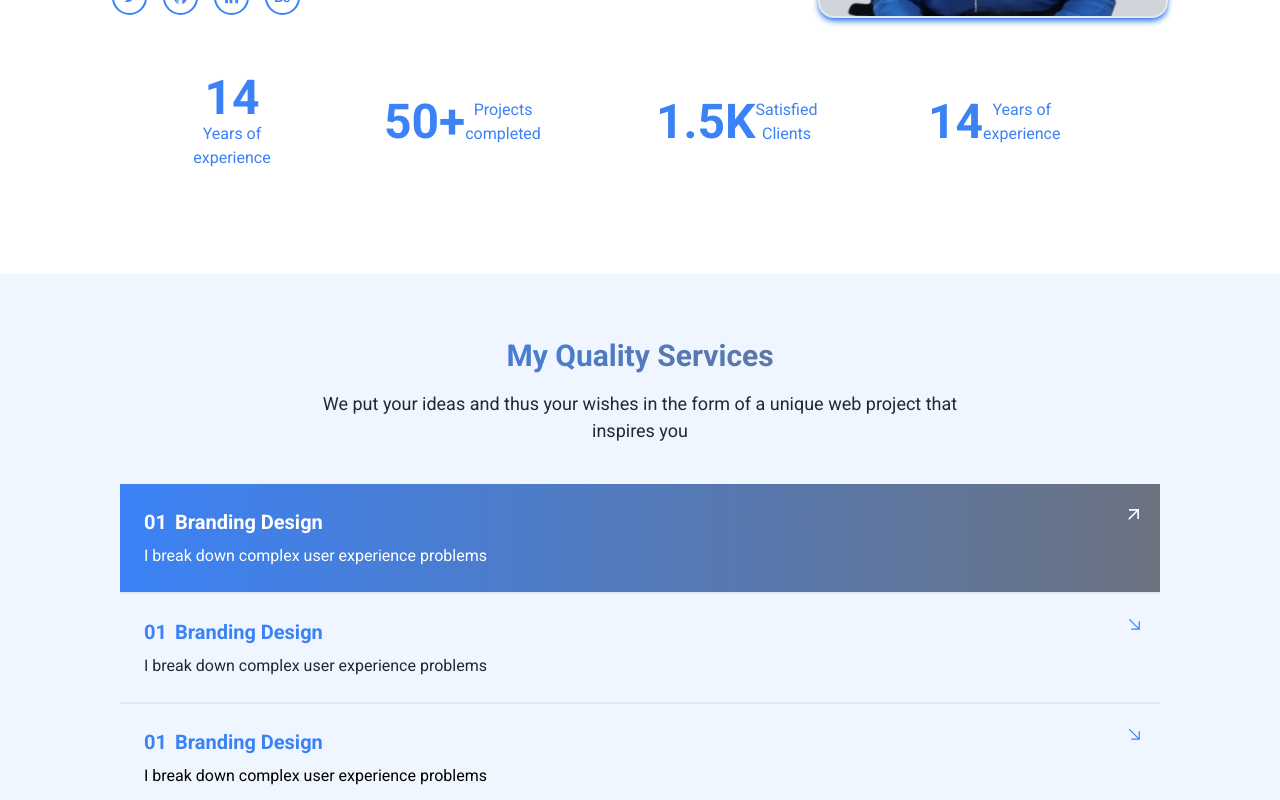
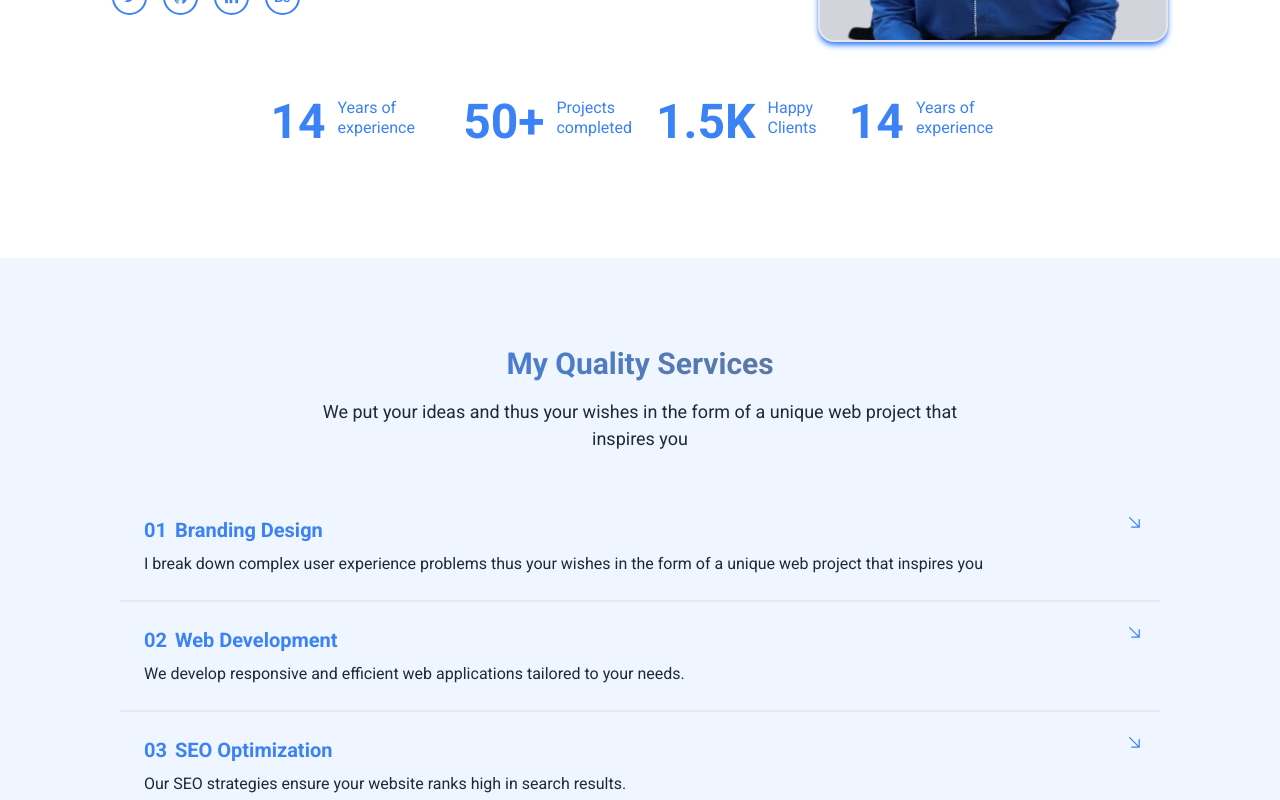
Before and after one commit to fortuneDEE/Portfolio, a React (Vite) app: page / in a window 1280 px wide. Shown: the part 500-1300 px from the top of the page. Built offline with nearby package versions, Linux system fonts and the light colour scheme.

Commit message:
updates to mobile

```diff
--- a/src/components/Landing.tsx
+++ b/src/components/Landing.tsx
@@ -10,8 +10,8 @@ import Fortune from '/favicon.png'
 
 const Landing = () => {
   return (
-    <section className="w-full h-full max-w-[1440px] font-sans px-5 py-6 md:py-12 xs:px-10 sm:px-16 md:px-20 lg:px-28">
-      <div className="flex flex-col md:flex-row items-center md:items-start">
+    <section className="w-full h-full max-w-[1440px] mx-auto font-sans px-5 py-6 md:py-12 xs:px-10 sm:px-16 md:px-20 lg:px-28">
+      <div className="flex flex-col md:flex-row  md:items-start">
         <div className="flex-1 md:mr-8">
           <h1 className="text-4xl lg:text-5xl font-bold leading-tight text-transparent bg-clip-text bg-gradient-to-r from-blue-500 to-gray-900 mb-4">
             <span className="text-gray-700 text-xl block mb-2">
@@ -19,7 +19,7 @@ const Landing = () => {
             </span>
             Web Developer + <br /> Scrum Master
           </h1>
-          <p className="text-xl md:text-lg text-gray-700 mb-6 md:mb-8">
+          <p className="text-xl hidden md:block md:text-lg text-gray-700 mb-6 md:mb-8">
             I break down complex problems to create user-centric solutions that
             connect billions of people.
           </p>
@@ -64,15 +64,19 @@ const Landing = () => {
             </div>
           </div>
         </div>
-        <div className="flex justify-center md:justify-end flex-1 mb-6 md:mb-0">
+        <div className="flex justify-center md:justify-end flex-1 my-6 md:mb-0">
           <img
             src={Fortune}
             alt="Fortune Ellah"
-            className="w-[300px] h-[300px] md:w-[350px] md:h-[350px] rounded-2xl bg-gray-300 shadow-md shadow-blue-500 hover:border-blue-500 border-2"
+            className="w-[350px] h-[400px] md:w-[350px] md:h-[350px] rounded-2xl bg-gray-300 shadow-md shadow-blue-500 hover:border-blue-500 border-2"
           />
         </div>
-        <div className="flex flex-col md:hidden items-center">
-          <button className="border-blue-500 border-2 flex items-center text-blue-500 px-6 py-3 rounded-full font-bold text-base hover:bg-blue-500 hover:text-white transform hover:scale-110 transition duration-300 ease-in-out mb-4">
+        <p className="text-xl md:hidden md:text-lg text-gray-700 my-6 md:mb-8">
+          I break down complex problems to create user-centric solutions that
+          connect billions of people.
+        </p>
+        <div className="flex md:hidden items-center space-x-8">
+          <button className="border-blue-500 border-2 flex items-center text-blue-500 px-8 py-3 rounded-full font-medium leading-5  text-base hover:bg-blue-500 hover:text-white transform hover:scale-110 transition duration-300 ease-in-out">
             Download CV
             <FiDownload className="mx-2" />
           </button>
@@ -112,31 +116,31 @@ const Landing = () => {
           </div>
         </div>
       </div>
-      <div className="grid grid-cols-1 sm:grid-cols-2 lg:grid-cols-4 gap-8 my-14 items-center justify-center">
-        <div className="text-blue-500 flex  flex-col items-center">
+      <div className="grid grid-cols-1 w-[70%] mx-auto sm:grid-cols-2 lg:grid-cols-4 gap-8 my-14">
+        <div className="text-blue-500 sm:flex-row flex flex-col space-x-3">
           <h2 className="text-5xl font-bold">14</h2>
-          <p className="text-base text-center">
+          <p className="text-base mb-4 leading-tight">
             Years of <br />
             experience
           </p>
         </div>
-        <div className="text-blue-500 sm:flex-row flex flex-col items-center">
+        <div className="text-blue-500 sm:flex-row flex flex-col space-x-3">
           <h2 className="text-5xl font-bold">50+</h2>
-          <p className="text-base text-center">
+          <p className="text-base mb-3 leading-tight">
             Projects <br />
             completed
           </p>
         </div>
-        <div className="text-blue-500 sm:flex-row flex flex-col items-center">
+        <div className="text-blue-500 sm:flex-row flex flex-col space-x-3">
           <h2 className="text-5xl font-bold">1.5K</h2>
-          <p className="text-base text-center">
-            Satisfied <br />
+          <p className="text-base mb-4 leading-tight">
+            Happy <br />
             Clients
           </p>
         </div>
-        <div className="text-blue-500 sm:flex-row flex flex-col items-center">
+        <div className="text-blue-500 sm:flex-row flex flex-col space-x-3">
           <h2 className="text-5xl font-bold">14</h2>
-          <p className="text-base text-center">
+          <p className="text-base mb-4 leading-tight">
             Years of <br />
             experience
           </p>
--- a/src/components/Services.tsx
+++ b/src/components/Services.tsx
@@ -1,9 +1,16 @@
 import { MdArrowOutward } from "react-icons/md";
 import { GoArrowDownRight } from "react-icons/go";
+import { useState } from "react";
+
+interface ServiceItemProps {
+  number: string;
+  title: string;
+  description: string;
+}
 
 const Services = () => {
   return (
-    <section className="bg-blue-50 w-full h-full max-w-[1440px] font-sans py-6 px-6 sm:px-12 lg:px-24">
+  <section className="bg-blue-50 w-full h-full max-w-[1440px] font-sans py-12 px-6 sm:px-12 lg:px-24">
       <div className="container flex flex-col items-center mx-auto px-6 mb-14">
         <div className="text-center my-10">
           <h1 className="text-3xl font-bold text-transparent bg-clip-text bg-gradient-to-r from-blue-500 to-gray-500">
@@ -14,45 +21,50 @@ const Services = () => {
             project that inspires you
           </p>
         </div>
-        {/* <div className="w-full "> */}
-        <div className="p-6 relative text-white bg-gradient-to-r from-blue-500 to-gray-500 flex border-b-2 flex-col w-full items-start justify-between">
-          <div className="flex ">
-            <h2 className="text-xl font-bold mr-2">01</h2>
-            <h1 className="text-xl font-semibold mb-2">Branding Design</h1>
-            <MdArrowOutward className="flex absolute top-5 right-4" size={20} />
-          </div>
-          <p className="">I break down complex user experience problems</p>
-        </div>
 
-        <div className="p-6 cursor-pointer relative text-blue-500 hover:bg-gradient-to-r from-blue-500 to-gray-500 border-b-2 hover:text-white flex flex-col w-full items-start justify-between">
-          <div className="flex mb-2">
-            <h2 className="text-xl font-bold mr-2">01</h2>
-            <h1 className="text-xl font-semibold ">Branding Design</h1>
-            <GoArrowDownRight
-              className="flex absolute top-5 right-4"
-              size={20}
-            />
-          </div>
-          <p className="text-gray-800">
-            I break down complex user experience problems
-          </p>
-        </div>
-
-        <div className="p-6 cursor-pointer relative hover:bg-gradient-to-r from-blue-500 to-gray-500 hover:text-white border-b-2 flex flex-col w-full items-start justify-between">
-          <div className="flex text-blue-500 mb-2">
-            <h2 className="text-xl font-bold mr-2">01</h2>
-            <h1 className="text-xl font-semibold ">Branding Design</h1>
-            <GoArrowDownRight
-              className="flex absolute top-5 right-4"
-              size={20}
-            />
-          </div>
-          <p className="">I break down complex user experience problems</p>
-        </div>
-        {/* </div> */}
+        <ServiceItem
+          number="01"
+          title="Branding Design"
+          description="I break down complex user experience problems thus your wishes in the form of a unique web project that inspires you"
+        />
+        <ServiceItem
+          number="02"
+          title="Web Development"
+          description="We develop responsive and efficient web applications tailored to your needs."
+        />
+        <ServiceItem
+          number="03"
+          title="SEO Optimization"
+          description="Our SEO strategies ensure your website ranks high in search results."
+        />
       </div>
     </section>
   );
-};
+}
+
+function ServiceItem({ number, title, description }: ServiceItemProps) {
+  const [hovered, setHovered] = useState(false);
+
+  return (
+    <div
+      className="p-6 cursor-pointer relative text-blue-500 hover:text-white hover:bg-gradient-to-r from-blue-500 to-gray-500 border-b-2 flex flex-col w-full items-start justify-between transition duration-300"
+      onMouseEnter={() => setHovered(true)}
+      onMouseLeave={() => setHovered(false)}
+    >
+      <div className="flex mb-2 w-full">
+        <h2 className="text-xl font-bold mr-2">{number}</h2>
+        <h1 className="text-xl font-semibold">{title}</h1>
+        {hovered ? (
+          <MdArrowOutward className="flex absolute top-5 right-4" size={20} />
+        ) : (
+          <GoArrowDownRight className="flex absolute top-5 right-4" size={20} />
+        )}
+      </div>
+      <p className={`text-gray-800 ${hovered ? 'text-white' : ''} transition duration-300`}>
+        {description}
+      </p>
+    </div>
+  );
+}
 
 export default Services;
```
